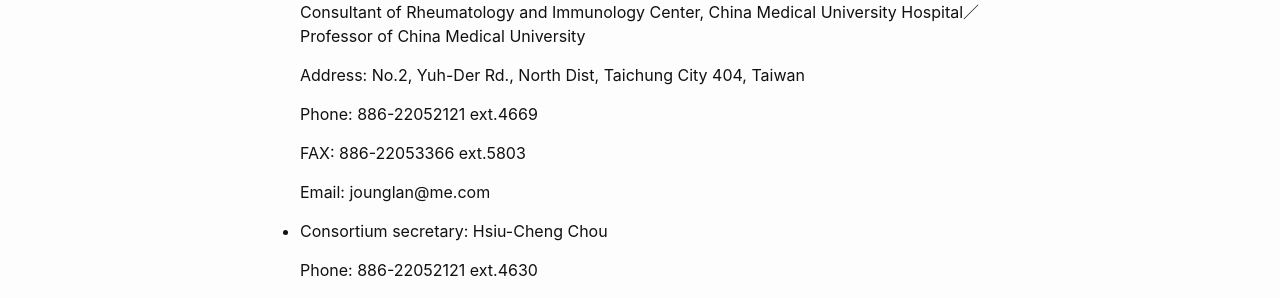
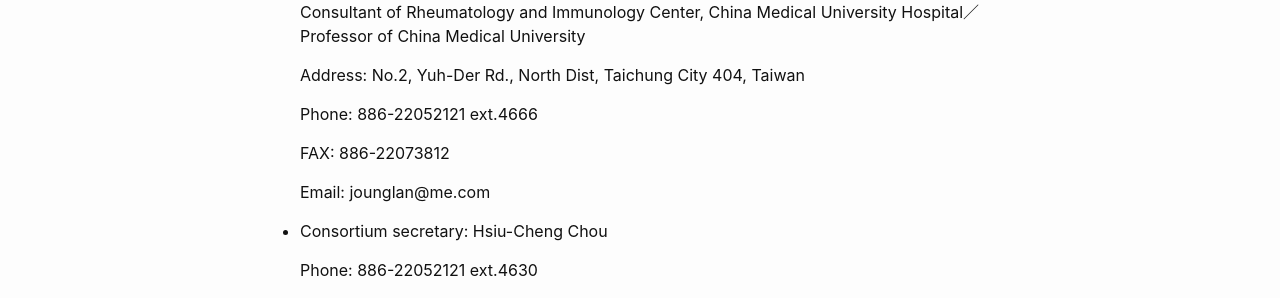
Before and after one commit to tctc-sard/tctc-sard, a Jekyll site: the page built from en/index.md, in a window 1280 px wide. Shown: the part 1635-1933 px from the top of the page. Built offline with Jekyll 4.4.1, drawn with Linux system fonts in a browser that asks for light colours.

Commit message:
updated index

```diff
--- a/en/index.md
+++ b/en/index.md
@@ -27,9 +27,9 @@ SARD is a non-profit clinical trial consortium, divided into six systemic autoim
 
     Address: No.2, Yuh-Der Rd., North Dist, Taichung City 404, Taiwan
 
-    Phone: 886-22052121 ext.4669
+    Phone: 886-22052121 ext.4666
 
-    FAX: 886-22053366 ext.5803
+    FAX: 886-22073812
 
     Email: jounglan@me.com
 * Consortium secretary: Hsiu-Cheng Chou
```
